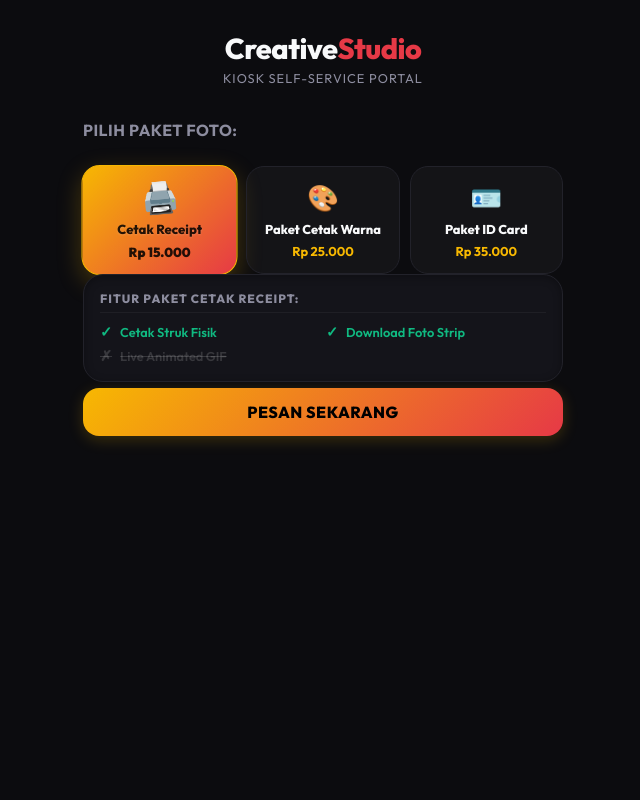
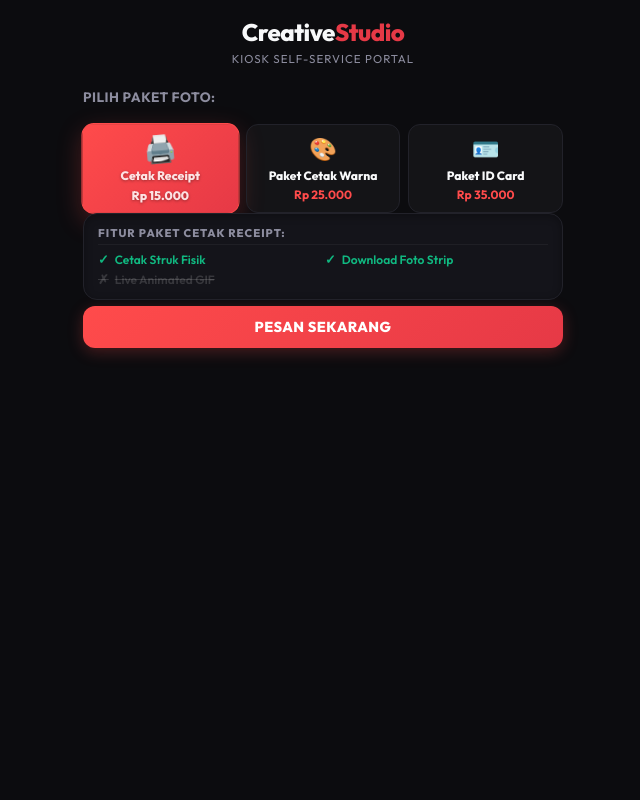
Before and after one commit to akromadabi/photobooth, a PHP site: page /order.php in a window 1280 px wide. Shown: the whole page, without its empty margins (317-957 px from the left). Run offline with PHP 8.4, Linux system fonts and the light colour scheme; data that the repository does not hold is empty.

Commit message:
style: make checkout and order pages compact and realign theme colors

```diff
--- a/backend/display.php
+++ b/backend/display.php
@@ -41,7 +41,7 @@ if (file_exists($queueFile)) {
             --bg-color: #0a0a0d;
             --card-bg: #121217;
             --primary-red: #e63946;
-            --primary-gold: #f7b801;
+            --primary-accent: #ff4b4b;
             --text-main: #f8f9fa;
             --text-muted: #8e8e9f;
             --border-color: #22222a;
@@ -220,7 +220,7 @@ if (file_exists($queueFile)) {
             transform: translate(-50%, -50%);
             width: 104%;
             height: 104%;
-            background: linear-gradient(135deg, var(--primary-red), var(--primary-gold));
+            background: linear-gradient(135deg, var(--primary-red), var(--primary-accent));
             border-radius: 32px;
             filter: blur(15px);
             opacity: 0.35;
@@ -280,7 +280,7 @@ if (file_exists($queueFile)) {
         .qr-arrow {
             font-size: 1.5rem;
             animation: bounceY 1.5s infinite;
-            color: var(--primary-gold);
+            color: var(--primary-accent);
         }
 
         @keyframes bounceY {
--- a/backend/order.php
+++ b/backend/order.php
@@ -238,7 +238,7 @@ if ($isRemoteMode) {
             --bg-color: #0c0c0f;
             --card-bg: #14141a;
             --primary-red: #e63946;
-            --primary-gold: #f7b801;
+            --primary-accent: #ff4b4b;
             --text-main: #f8f9fa;
             --text-muted: #8d8d9f;
             --border-color: #22222a;
@@ -253,26 +253,26 @@ if ($isRemoteMode) {
             display: flex;
             flex-direction: column;
             align-items: center;
-            padding: 20px;
+            padding: 12px;
         }
 
         .header {
             width: 100%;
             max-width: 480px;
             text-align: center;
-            margin-bottom: 24px;
-            margin-top: 10px;
+            margin-bottom: 12px;
+            margin-top: 5px;
         }
 
         .logo {
             font-weight: 800;
-            font-size: 1.8rem;
+            font-size: 1.5rem;
             letter-spacing: -0.5px;
         }
         .logo span { color: var(--primary-red); }
 
         .subtitle {
-            font-size: 0.8rem;
+            font-size: 0.72rem;
             color: var(--text-muted);
             text-transform: uppercase;
             letter-spacing: 1px;
@@ -285,11 +285,11 @@ if ($isRemoteMode) {
             max-width: 480px;
             display: flex;
             flex-direction: column;
-            gap: 20px;
+            gap: 12px;
         }
 
         .section-title {
-            font-size: 1rem;
+            font-size: 0.85rem;
             font-weight: 700;
             text-transform: uppercase;
             letter-spacing: 0.5px;
@@ -299,7 +299,7 @@ if ($isRemoteMode) {
         /* ─── PACKAGE SELECTOR ROW ─── */
         .package-selector-row {
             display: flex;
-            gap: 10px;
+            gap: 8px;
             width: 100%;
             margin-top: 6px;
         }
@@ -308,13 +308,13 @@ if ($isRemoteMode) {
             flex: 1;
             background: rgba(255, 255, 255, 0.03);
             border: 1px solid var(--border-color);
-            border-radius: 18px;
-            padding: 14px 8px;
+            border-radius: 12px;
+            padding: 10px 6px;
             display: flex;
             flex-direction: column;
             align-items: center;
             justify-content: center;
-            gap: 6px;
+            gap: 4px;
             cursor: pointer;
             transition: all 0.25s cubic-bezier(0.4, 0, 0.2, 1);
             text-align: center;
@@ -329,21 +329,21 @@ if ($isRemoteMode) {
             left: 0;
             width: 100%;
             height: 100%;
-            background: linear-gradient(135deg, rgba(247, 184, 1, 0.15), rgba(230, 57, 70, 0.15));
+            background: linear-gradient(135deg, rgba(255, 75, 75, 0.15), rgba(230, 57, 70, 0.15));
             opacity: 0;
             transition: opacity 0.25s ease;
         }
 
         .package-select-card:hover {
             transform: translateY(-2px);
-            border-color: rgba(247, 184, 1, 0.4);
+            border-color: rgba(255, 75, 75, 0.4);
             box-shadow: 0 4px 20px rgba(0, 0, 0, 0.4);
         }
 
         .package-select-card.active {
-            border-color: var(--primary-gold);
-            background: linear-gradient(135deg, #f7b801, #e63946);
-            box-shadow: 0 8px 24px rgba(247, 184, 1, 0.25);
+            border-color: var(--primary-accent);
+            background: linear-gradient(135deg, var(--primary-accent), var(--primary-red));
+            box-shadow: 0 8px 24px rgba(255, 75, 75, 0.25);
             transform: scale(1.02);
         }
 
@@ -352,7 +352,7 @@ if ($isRemoteMode) {
         }
 
         .package-select-icon {
-            font-size: 1.6rem;
+            font-size: 1.4rem;
             margin-bottom: 2px;
             transition: transform 0.25s ease;
         }
@@ -362,7 +362,7 @@ if ($isRemoteMode) {
         }
 
         .package-select-name {
-            font-size: 0.8rem;
+            font-size: 0.75rem;
             font-weight: 800;
             color: var(--text-main);
             line-height: 1.2;
@@ -370,29 +370,30 @@ if ($isRemoteMode) {
         }
 
         .package-select-card.active .package-select-name {
-            color: #000;
-            text-shadow: 0 1px 2px rgba(255, 255, 255, 0.2);
+            color: #fff;
+            text-shadow: 0 1px 3px rgba(0, 0, 0, 0.4);
         }
 
         .package-select-price {
-            font-size: 0.8rem;
+            font-size: 0.75rem;
             font-weight: 700;
-            color: var(--primary-gold);
+            color: var(--primary-accent);
             transition: color 0.25s ease;
         }
 
         .package-select-card.active .package-select-price {
-            color: #000;
-            font-weight: 900;
+            color: #fff;
+            font-weight: 800;
+            text-shadow: 0 1px 3px rgba(0, 0, 0, 0.4);
         }
 
         /* ─── DETAILS PANEL ─── */
         .details-panel {
             background: var(--card-bg);
             border: 1px solid var(--border-color);
-            border-radius: 20px;
-            padding: 16px;
-            min-height: 100px;
+            border-radius: 14px;
+            padding: 12px 14px;
+            min-height: 80px;
             display: flex;
             align-items: center;
             justify-content: center;
@@ -412,7 +413,7 @@ if ($isRemoteMode) {
             width: 100%;
             display: flex;
             flex-direction: column;
-            gap: 10px;
+            gap: 6px;
             animation: fadeInDetails 0.3s ease forwards;
         }
 
@@ -422,20 +423,20 @@ if ($isRemoteMode) {
         }
 
         .details-title {
-            font-size: 0.75rem;
+            font-size: 0.7rem;
             font-weight: 800;
             color: var(--text-muted);
             text-transform: uppercase;
             letter-spacing: 1px;
             border-bottom: 1px solid rgba(255,255,255,0.05);
-            padding-bottom: 6px;
+            padding-bottom: 4px;
             text-align: left;
         }
 
         .details-grid {
             display: grid;
             grid-template-columns: repeat(1, 1fr);
-            gap: 6px;
+            gap: 4px;
         }
 
         @media(min-width: 380px) {
@@ -447,8 +448,8 @@ if ($isRemoteMode) {
         .detail-item {
             display: flex;
             align-items: center;
-            gap: 8px;
-            font-size: 0.8rem;
+            gap: 6px;
+            font-size: 0.75rem;
             font-weight: 600;
         }
 
@@ -462,31 +463,31 @@ if ($isRemoteMode) {
         }
 
         .detail-icon {
-            font-size: 0.9rem;
+            font-size: 0.8rem;
             font-weight: 800;
         }
 
         /* ─── BTN ORDER ─── */
         .btn-order {
-            background: linear-gradient(135deg, var(--primary-gold), #e63946);
-            color: black;
-            font-size: 1rem;
+            background: linear-gradient(135deg, var(--primary-accent), var(--primary-red));
+            color: white;
+            font-size: 0.9rem;
             font-weight: 800;
-            padding: 14px;
-            border-radius: 16px;
+            padding: 12px;
+            border-radius: 12px;
             border: none;
             cursor: pointer;
             width: 100%;
             font-family: inherit;
             transition: all 0.25s ease;
-            box-shadow: 0 4px 15px rgba(247, 184, 1, 0.2);
+            box-shadow: 0 4px 15px rgba(255, 75, 75, 0.25);
             text-transform: uppercase;
             letter-spacing: 0.5px;
             margin-top: 6px;
         }
 
         .btn-order:hover:not(:disabled) {
-            box-shadow: 0 6px 20px rgba(247, 184, 1, 0.4);
+            box-shadow: 0 6px 20px rgba(255, 75, 75, 0.4);
             transform: translateY(-1px);
         }
 
```
Also changed, not shown: other parts of backend/order.php (+14 -14 lines), backend/license.php (+6 -6 lines), backend/payment_gateway.php (+38 -38 lines).
